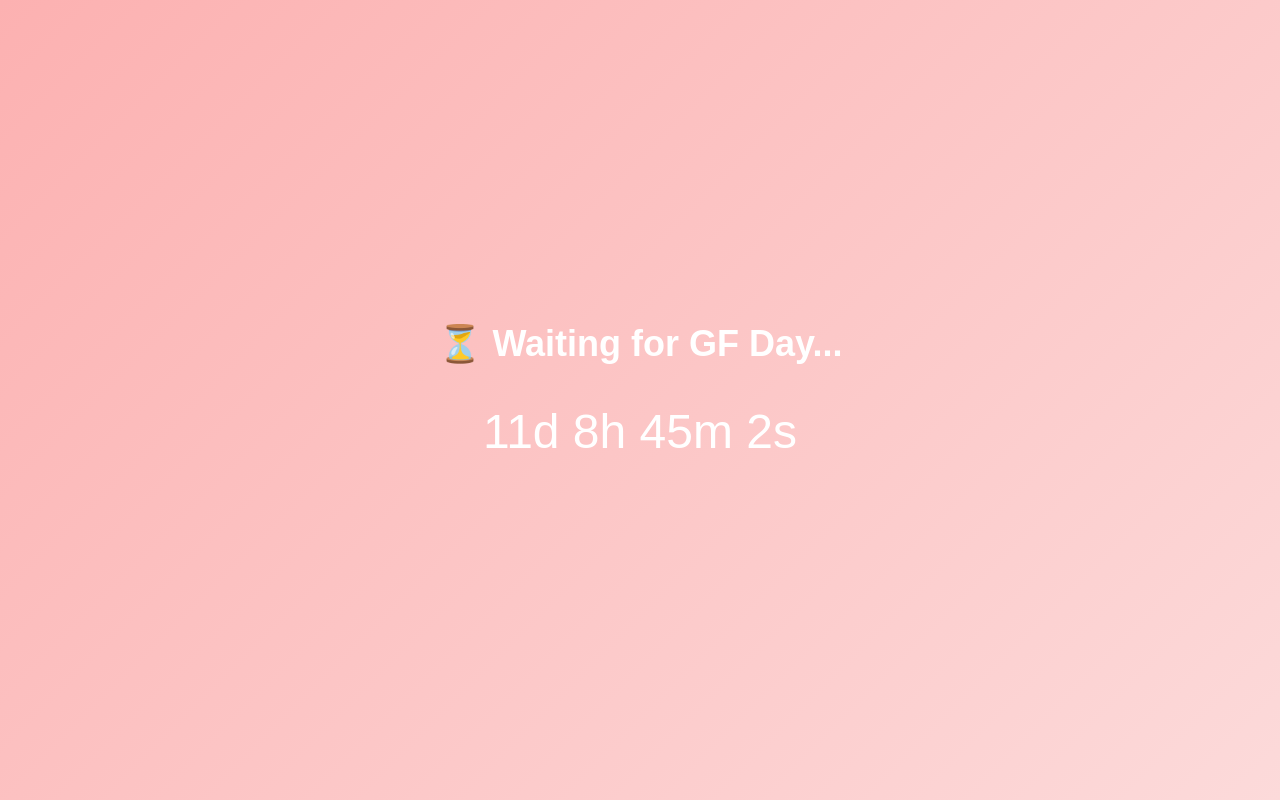
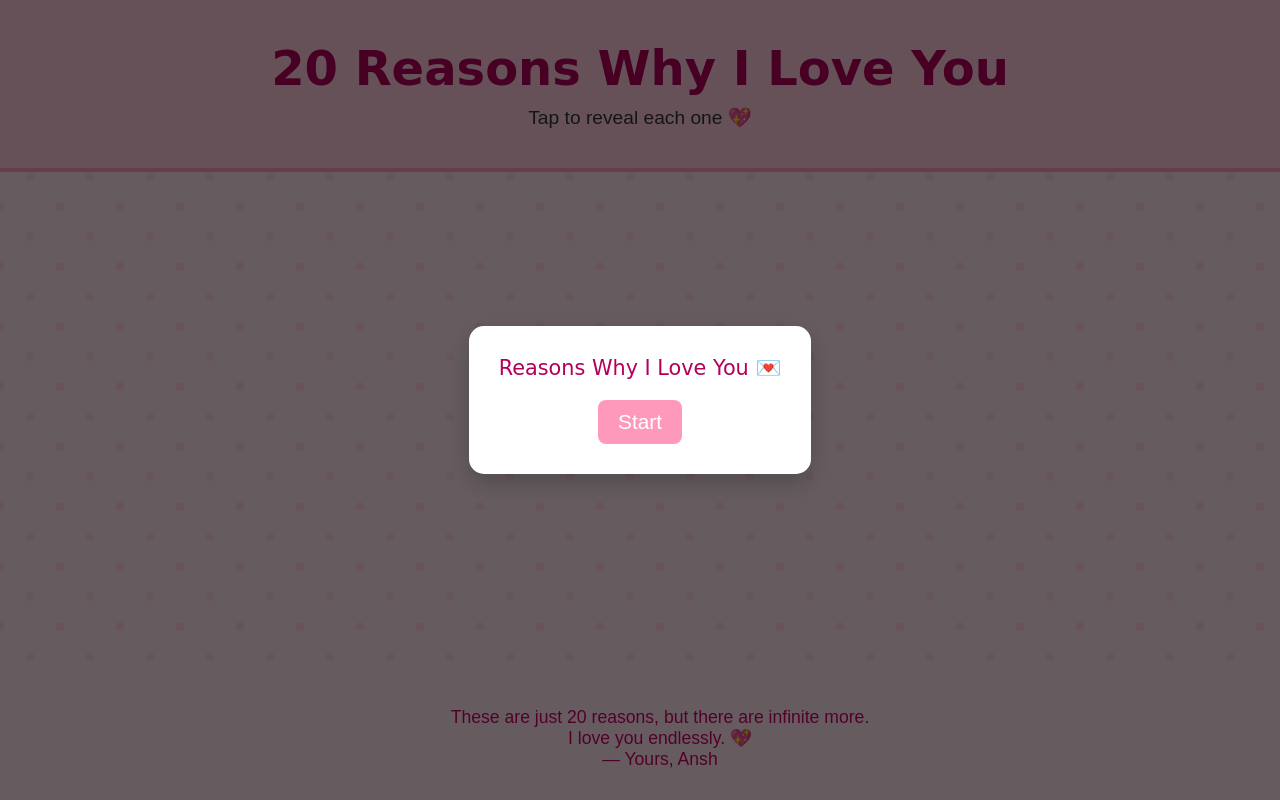
Before and after one commit to ransh19/suprise, a plain HTML site: page index.html in a window 1280 px wide. Shown: the top 800 px of the page. Drawn offline with Linux system fonts and the light colour scheme.

Commit message:
Update index.html

```diff
--- a/index.html
+++ b/index.html
@@ -169,10 +169,7 @@
   </audio>
 </head>
 <body>
-  <div id="countdown-screen">
-    <h2>⏳ Waiting for GF Day...</h2>
-    <p id="timer" style="font-size: 2em; margin-top: 10px;"></p>
-  </div>
+
 
   <header>
     <h1>20 Reasons Why I Love You</h1>
@@ -223,26 +220,8 @@
     firebase.initializeApp(firebaseConfig);
     const db = firebase.database();
 
-    const now = new Date();
-    const targetDate = new Date("2025-08-01T00:00:00");
+ document.getElementById("popup").style.display = "flex";
 
-
-    function updateCountdown() {
-      const now = new Date();
-      const diff = targetDate - now;
-      if (diff <= 0) {
-        document.getElementById("countdown-screen").style.display = "none";
-        document.getElementById("popup").style.display = "flex";
-      } else {
-        const days = Math.floor(diff / (1000 * 60 * 60 * 24));
-        const hours = Math.floor((diff / (1000 * 60 * 60)) % 24);
-        const minutes = Math.floor((diff / (1000 * 60)) % 60);
-        const seconds = Math.floor((diff / 1000) % 60);
-        document.getElementById("timer").innerHTML = `${days}d ${hours}h ${minutes}m ${seconds}s`;
-        setTimeout(updateCountdown, 1000);
-      }
-    }
-    updateCountdown();
 
     document.getElementById("messageForm").addEventListener("submit", function (e) {
       e.preventDefault();
@@ -266,8 +245,8 @@
       "Tumhari aankhon mein ek duniya hai jahan sirf sukoon hai… aur main har din wahan kho jana chahta hoon.",
       "Tum bina bole sab samajh leti ho. Aur yeh baat mujhe har baar aur pyaar mein gira deti hai.",
       "Tumhari hansi… yeh duniya ki sabse khoobsurat awaaz hai.",
-      "Tumhare aane se meri zindagi soft aur bright dono ban gayi. Jaise ek thandi dhoop jo sirf mere liye nikli ho.",
-      "Tum galtiyan accept karti ho, aur khud ko better banati ho. That’s so beautiful.",
+      " Tumhari aankhon mein sirf khoobsurti nahi, ek sukoon hai Jahan main apna sab kuch bhool ke bas jeena chahta hoon.",
+      "Tumhari muskurahat sirf smile nahi hoti...Woh mere din ka sunshine hoti hai — bina warning ke bright kar dene wali.",
       "Jab tum khud pe hans deti ho, mujhe lagta hai tum duniya ki sabse cute insaan ho.",
       "Tum khayal rakhti ho — bina dikhaye. Aur main har baar feel karta hoon wo pyaar.",
       "Tumse baat karna din ka best part hota hai. Chahe din kaisa bhi gaya ho, tum sab theek kar deti ho.",
@@ -277,14 +256,13 @@
       "Tum khud ko underestimate karti ho, aur mujhe tumse baar baar kehna padta hai — 'tum enough ho, aur kaafi zyada ho.'",
       "Tumhara patience mujhe har baar inspire karta hai.",
       "Tum jab pareshan hoti ho, main bas tumhe hug karna chahta hoon aur kehna: 'Main hoon na.'",
-      "Tum jab khush hoti ho toh lagta hai duniya sahi jagah pe hai.",
-      "Tumhare bina sab kuch adhura sa lagta hai.",
+      "Tum perfect nahi ho, aur main chahta bhi nahi…Kyuki tum jaisi ho, waisi hi meri duniya ho.",
+      "Jab main thak jaata hoon duniya se...Toh bas ek Hi tumhara, sab kuch theek kar deta hai.",
       "Tumhare hugs duniya ki sabse comforting cheez hain. Soft, warm, aur bilkul waise jaise kisi ko waqai pyaar mil raha ho.",
-      "Tum sirf meri nahi ho… tum meri dua ho.",
+      "TTu mera addiction nahi, mera comfort hai..Jo mujhe barbaad nahi, complete karta hai.",
       "Tum itni pyari ho ki kabhi kabhi khud se sawaal karta hoon: 'Sach mein meri ho?'",
       "Main tumse pyaar karta hoon, bina kisi wajah ke… bas karta hoon. Aur hamesha karta rahunga."
     ];
-
     let current = 0;
     function showNextReason() {
       const popup = document.getElementById('popup');
```
